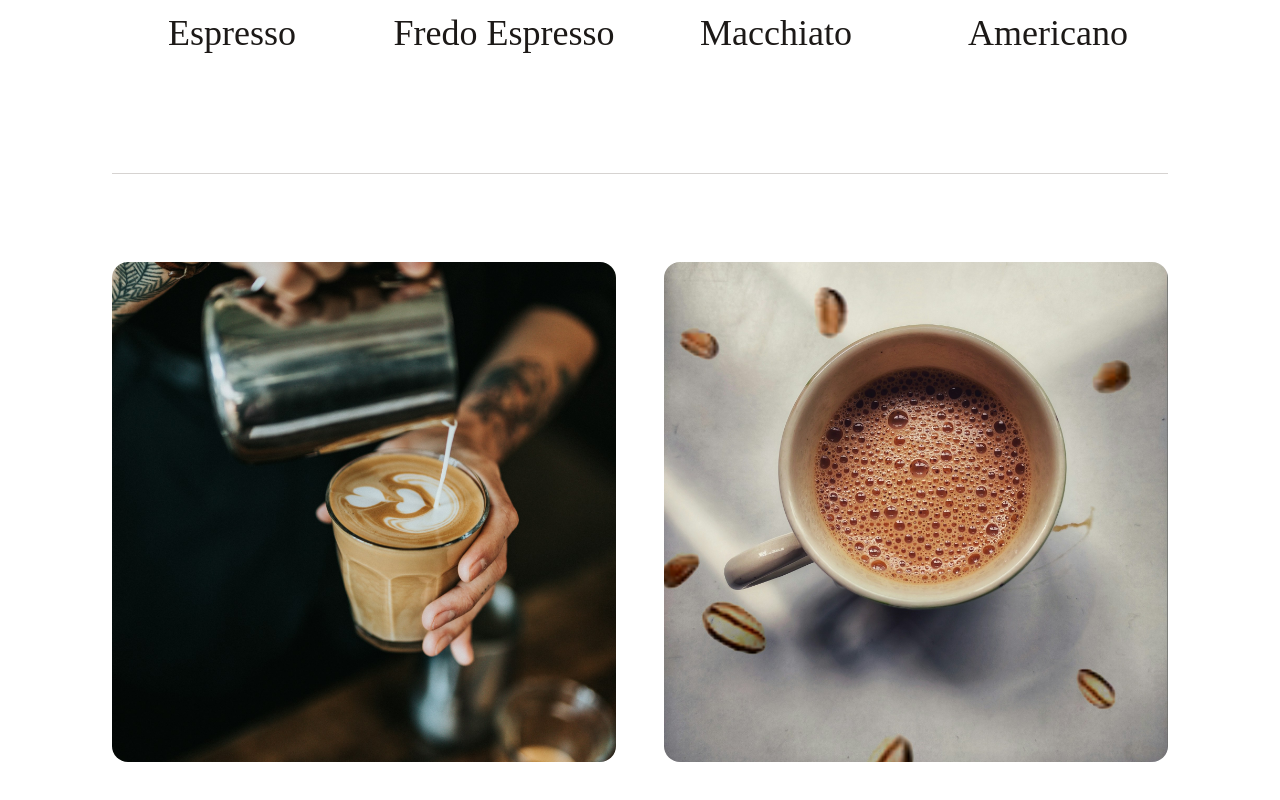
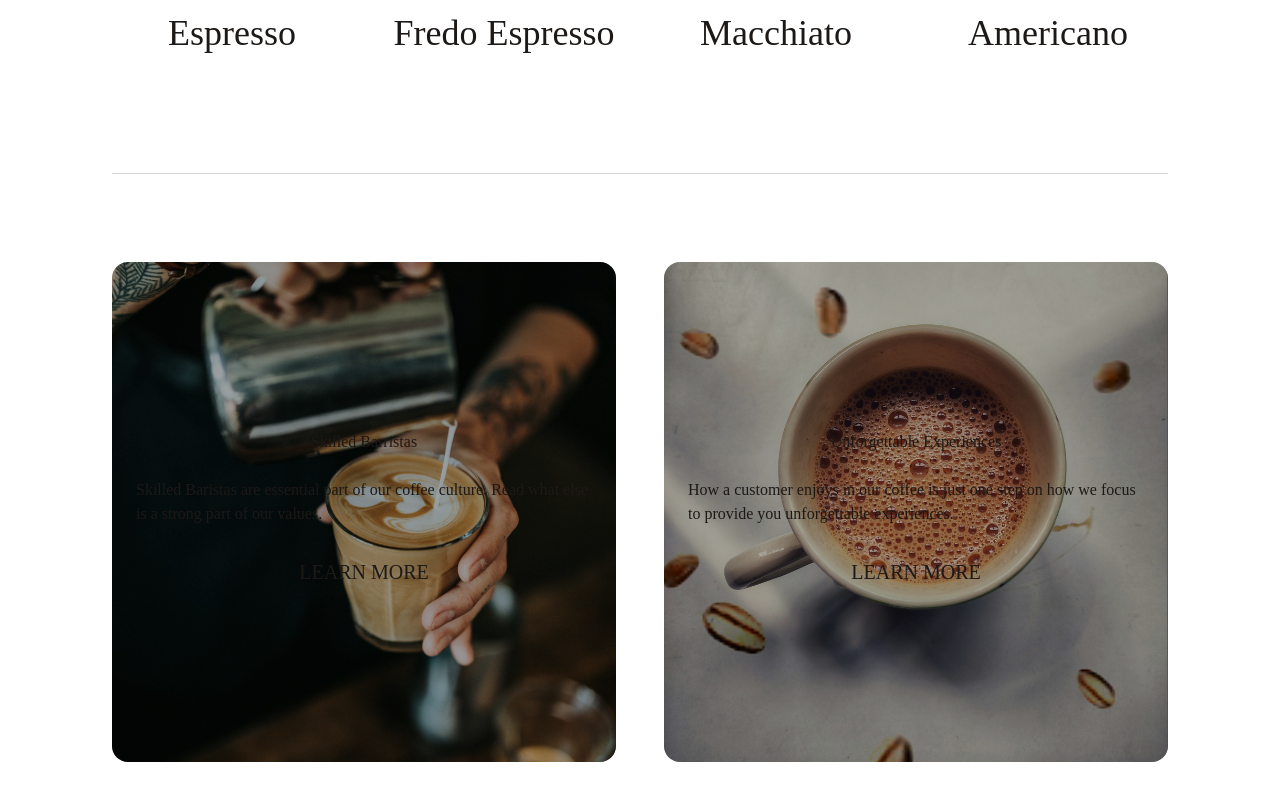
Before and after one commit to DarkoM996/coffeebar-website, a React (Vite) app: page / in a window 1280 px wide. Shown: the part 1593-2393 px from the top of the page. Built offline with nearby package versions, Linux system fonts and the light colour scheme; a web font is replaced by a local one.

Commit message:
height + opacity fixed

```diff
--- a/src/components/FeaturedCards.tsx
+++ b/src/components/FeaturedCards.tsx
@@ -68,19 +68,43 @@ const FeaturedCards = () => {
       <div className="flex flex-grow border-b border-stone-300 py-12"></div>
       {/* About Grid */}
       <div className="grid grid-cols-1 md:grid-cols-2 gap-6 lg:gap-12 py-16 w-full h-full">
-        <div className="relative">
+        <div className="relative h-[500px]">
           <img
             src={coffeeimage5}
             alt="coffee image 5"
-            className="w-full h-[500px] object-cover rounded-2xl"
+            className="w-full h-full object-cover rounded-2xl"
           />
+          {/* Absolute position div with text and CTA */}
+          <div className="absolute top-0 left-0 w-full h-full flex flex-col justify-center items-center gap-6 bg-black/30 rounded-2xl px-6 py-4">
+            <h3>Skilled Barristas</h3>
+            <p>
+              Skilled Baristas are essential part of our coffee culture. Read
+              what else is a strong part of our values.
+            </p>
+            {/* Button + icon div */}
+            <div>
+              <button className="text uppercase text-xl p-2">Learn More</button>
+            </div>
+          </div>
         </div>
-        <div className="relative">
+        <div className="relative h-[500px]">
           <img
             src={coffeeimage6}
             alt="coffee image 6"
-            className="w-full h-[500px] object-cover rounded-2xl"
+            className="w-full h-full object-cover rounded-2xl"
           />
+          {/* Absolute position div with text and CTA */}
+          <div className="absolute top-0 left-0 w-full h-full flex flex-col justify-center items-center gap-6 bg-black/30 rounded-2xl px-6 py-4">
+            <h3>Unforgettable Experiences</h3>
+            <p>
+              How a customer enjoys in our coffee is just one step on how we
+              focus to provide you unforgettable experiences.
+            </p>
+            {/* Button + icon div */}
+            <div>
+              <button className="text uppercase text-xl p-2">Learn More</button>
+            </div>
+          </div>
         </div>
       </div>
     </section>
```
